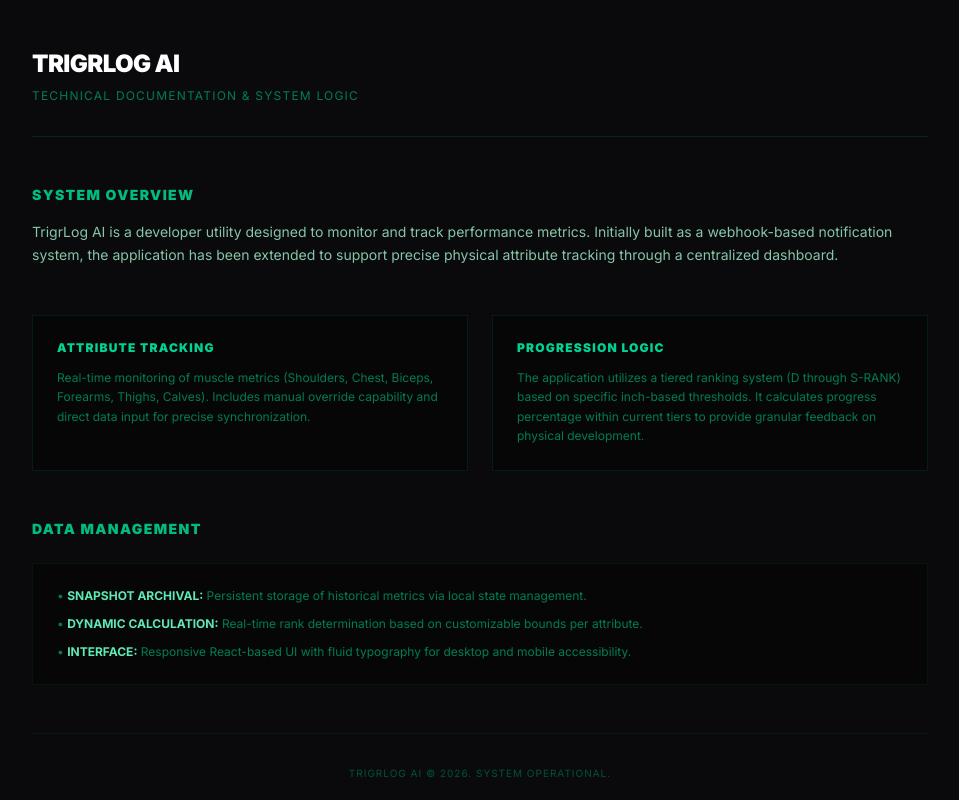
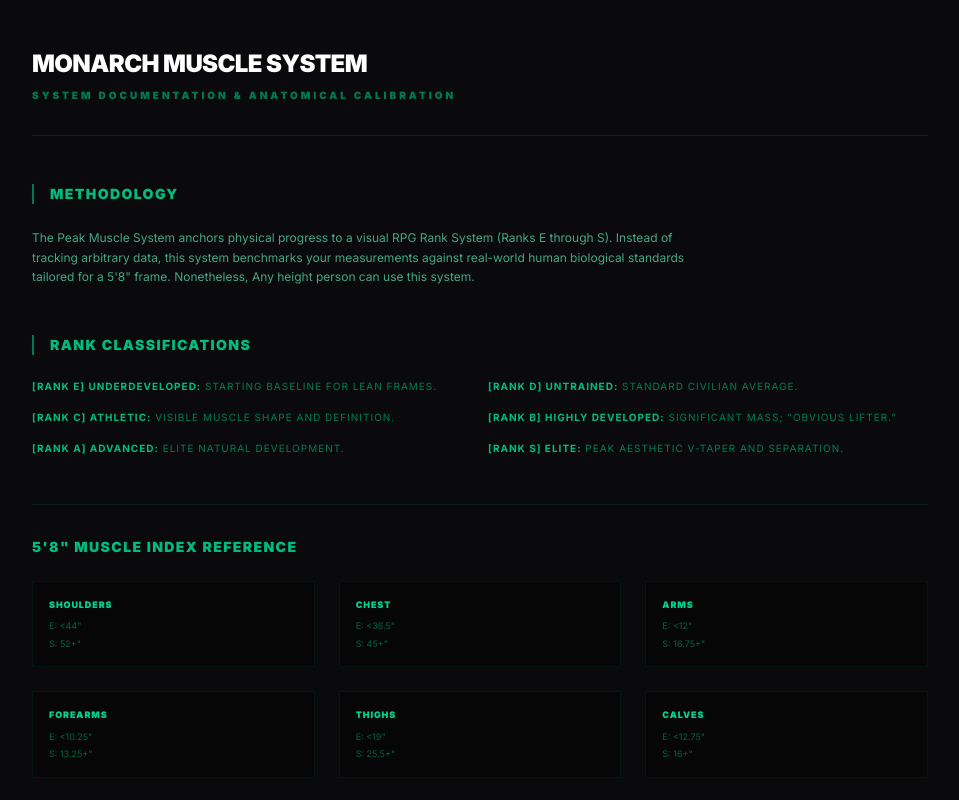
Before and after one commit to HasnainWebWizard/monarch-muscle-system-app, a Next.js app: page /info in a window 1280 px wide. Shown: the top 800 px of the page, without its empty margins (160-1119 px from the left). Built offline with nearby package versions, Linux system fonts and the light colour scheme.

Commit message:
Info page Integrated & updated

```diff
--- a/app/info/page.tsx
+++ b/app/info/page.tsx
@@ -8,53 +8,68 @@ export default function InfoPage() {
 
         {/* Header */}
         <header className="border-b border-emerald-900/40 pb-8">
-          <h1 className="text-2xl font-black uppercase tracking-tight text-white">TrigrLog AI</h1>
-          <p className="text-emerald-700 text-xs uppercase tracking-widest mt-2">Technical Documentation & System Logic</p>
+          <h1 className="text-2xl font-black uppercase tracking-tight text-white">Monarch Muscle System</h1>
+          <p className="text-emerald-700 text-[10px] uppercase tracking-[0.3em] mt-2 font-black">
+            System Documentation & Anatomical Calibration
+          </p>
         </header>
 
-        {/* Overview */}
-        <section className="space-y-4">
-          <h2 className="text-sm font-black uppercase tracking-widest text-emerald-500">System Overview</h2>
-          <p className="text-sm text-emerald-200/80 leading-relaxed">
-            TrigrLog AI is a developer utility designed to monitor and track performance metrics.
-            Initially built as a webhook-based notification system, the application has been
-            extended to support precise physical attribute tracking through a centralized dashboard.
+        {/* Methodology */}
+        <section className="space-y-6">
+          <h2 className="text-sm font-black uppercase tracking-widest text-emerald-500 border-l-2 border-emerald-700 pl-4">
+            Methodology
+          </h2>
+          <p className="text-xs text-emerald-300/70 leading-relaxed max-w-2xl">
+            The Peak Muscle System anchors physical progress to a visual RPG Rank System (Ranks E through S).
+            Instead of tracking arbitrary data, this system benchmarks your measurements against real-world
+            human biological standards tailored for a 5'8" frame. Nonetheless, Any height person can use this system.
           </p>
         </section>
 
-        {/* Features */}
-        <section className="grid md:grid-cols-2 gap-6">
-          <div className="border border-emerald-900/30 p-6 bg-black/40">
-            <h3 className="text-xs font-black uppercase tracking-widest mb-3 text-emerald-400">Attribute Tracking</h3>
-            <p className="text-xs text-emerald-700 leading-relaxed">
-              Real-time monitoring of muscle metrics (Shoulders, Chest, Biceps, Forearms, Thighs, Calves).
-              Includes manual override capability and direct data input for precise synchronization.
-            </p>
-          </div>
-          <div className="border border-emerald-900/30 p-6 bg-black/40">
-            <h3 className="text-xs font-black uppercase tracking-widest mb-3 text-emerald-400">Progression Logic</h3>
-            <p className="text-xs text-emerald-700 leading-relaxed">
-              The application utilizes a tiered ranking system (D through S-RANK) based on specific
-              inch-based thresholds. It calculates progress percentage within current tiers to
-              provide granular feedback on physical development.
-            </p>
+        {/* Rank Definitions */}
+        <section className="space-y-6">
+          <h2 className="text-sm font-black uppercase tracking-widest text-emerald-500 border-l-2 border-emerald-700 pl-4">
+            Rank Classifications
+          </h2>
+          <div className="grid md:grid-cols-2 gap-4 text-[10px] text-emerald-700 uppercase tracking-widest">
+            <p><span className="text-emerald-500 font-bold">[Rank E] Underdeveloped:</span> Starting baseline for lean frames.</p>
+            <p><span className="text-emerald-500 font-bold">[Rank D] Untrained:</span> Standard civilian average.</p>
+            <p><span className="text-emerald-500 font-bold">[Rank C] Athletic:</span> Visible muscle shape and definition.</p>
+            <p><span className="text-emerald-500 font-bold">[Rank B] Highly Developed:</span> Significant mass; "obvious lifter."</p>
+            <p><span className="text-emerald-500 font-bold">[Rank A] Advanced:</span> Elite natural development.</p>
+            <p><span className="text-emerald-500 font-bold">[Rank S] Elite:</span> Peak aesthetic V-taper and separation.</p>
           </div>
         </section>
 
-        {/* Technical Stack & Data */}
-        <section className="space-y-6">
-          <h2 className="text-sm font-black uppercase tracking-widest text-emerald-500">Data Management</h2>
-          <div className="bg-black/40 border border-emerald-900/20 p-6">
-            <ul className="space-y-3 text-xs text-emerald-700">
-              <li>• <span className="text-emerald-300 font-bold uppercase">Snapshot Archival:</span> Persistent storage of historical metrics via local state management.</li>
-              <li>• <span className="text-emerald-300 font-bold uppercase">Dynamic Calculation:</span> Real-time rank determination based on customizable bounds per attribute.</li>
-              <li>• <span className="text-emerald-300 font-bold uppercase">Interface:</span> Responsive React-based UI with fluid typography for desktop and mobile accessibility.</li>
-            </ul>
+        {/* Index Reference */}
+        <section className="border-t border-emerald-900/30 pt-8">
+          <h2 className="text-sm font-black uppercase tracking-widest text-emerald-500 mb-6">5'8" Muscle Index Reference</h2>
+          <div className="grid grid-cols-2 sm:grid-cols-3 gap-6">
+            {['Shoulders', 'Chest', 'Arms', 'Forearms', 'Thighs', 'Calves'].map((muscle) => (
+              <div key={muscle} className="bg-black/40 p-4 border border-emerald-900/20">
+                <h3 className="text-[9px] font-black uppercase tracking-widest text-emerald-400 mb-2">{muscle}</h3>
+                <div className="text-[9px] text-emerald-800 space-y-1">
+                  <p>E: {muscle === 'Shoulders' ? '<44' : muscle === 'Chest' ? '<36.5' : muscle === 'Arms' ? '<12' : muscle === 'Forearms' ? '<10.25' : muscle === 'Thighs' ? '<19' : '<12.75'}"</p>
+                  <p>S: {muscle === 'Shoulders' ? '52+' : muscle === 'Chest' ? '45+' : muscle === 'Arms' ? '16.75+' : muscle === 'Forearms' ? '13.25+' : muscle === 'Thighs' ? '25.5+' : '16+'}"</p>
+                </div>
+              </div>
+            ))}
           </div>
         </section>
 
-        <footer className="border-t border-emerald-900/20 pt-8 text-center">
-          <p className="text-[10px] text-emerald-900 uppercase tracking-widest">TrigrLog AI © 2026. System Operational.</p>
+        {/* Rules */}
+        <section className="border-t border-emerald-900/30 pt-8 space-y-3">
+          <h2 className="text-sm font-black uppercase tracking-widest text-emerald-500">Protocol</h2>
+          <p className="text-[10px] text-emerald-700 tracking-widest uppercase">
+            • Measure on the 10th of every month at 10:50 PM.
+          </p>
+          <p className="text-[10px] text-emerald-700 tracking-widest uppercase">
+            • Conditions: Rest day or pre-workout; use consistent tape methodology.
+          </p>
+        </section>
+
+        <footer className="text-[9px] text-emerald-900 uppercase tracking-widest pt-8 border-t border-emerald-900/20">
+          Monarch Muscle System | Live @ monarch-muscle-system-app.vercel.app
         </footer>
       </div>
     </div>
```
